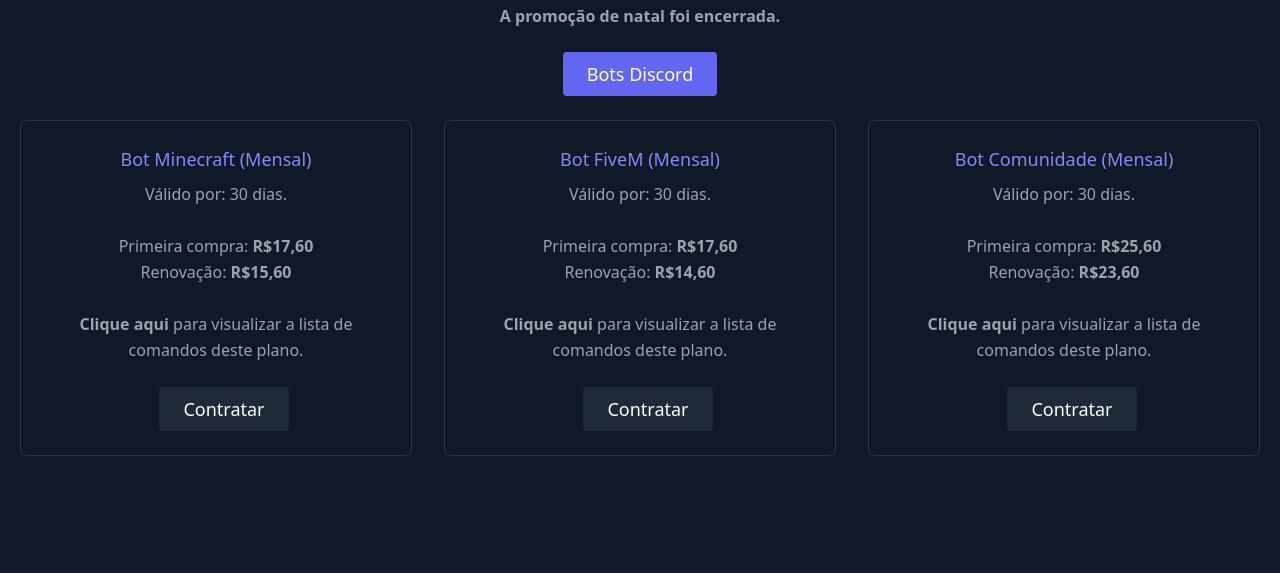
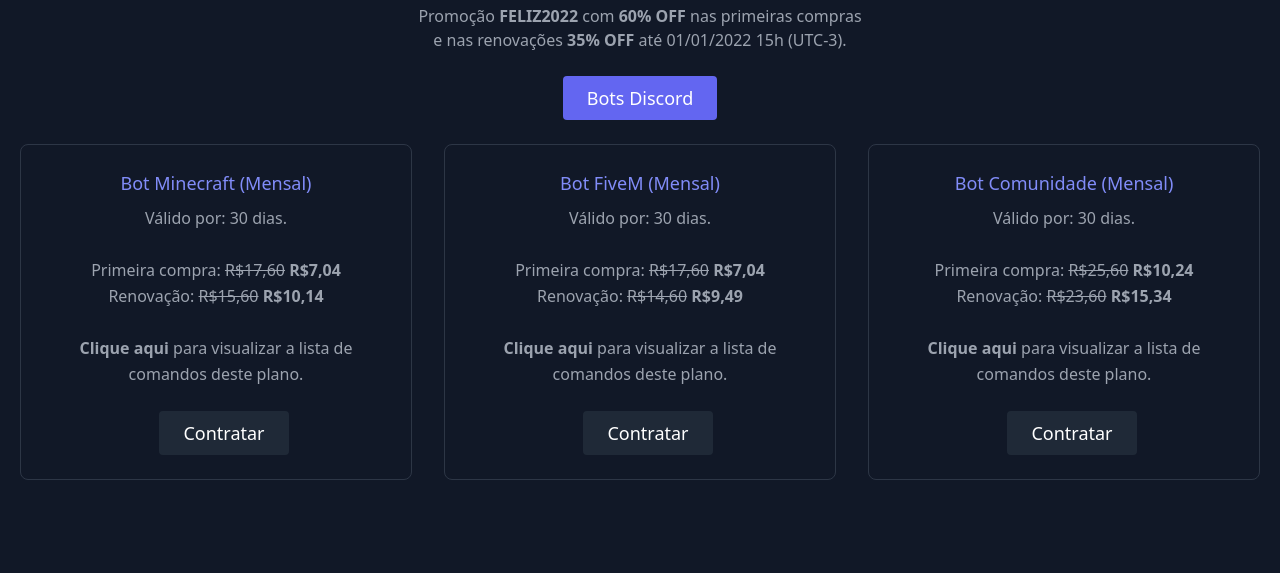
Before and after one commit to Jrzinneoar/hyoe, a plain HTML site: page plans/index.html in a window 1280 px wide. Shown: the part 227-800 px from the top of the page. Drawn offline with nearby package versions, Linux system fonts and the light colour scheme.

Commit message:
Promoção 2022

```diff
--- a/plans/index.html
+++ b/plans/index.html
@@ -78,7 +78,7 @@
               Planos
             </h1>
             <p>
-              <b>A promoção de natal foi encerrada.</b>
+              Promoção <strong>FELIZ2022</strong> com <strong>60% OFF</strong> nas primeiras compras<br>e nas renovações <strong>35% OFF</strong> até 01/01/2022 15h (UTC-3).
             </p>
             <br />
             <div class="flex justify-left">
@@ -112,8 +112,8 @@
                     </h2>
                     <p class="leading-relaxed text-base">
                       Válido por: 30 dias.<br><br>
-                      Primeira compra: <b>R$17,60</b><br>
-                      Renovação: <b>R$15,60</b><br><br>
+                      Primeira compra: <del>R$17,60</del> <strong>R$7,04</strong><br>
+                      Renovação: <del>R$15,60</del> <strong>R$10,14</strong><br><br>
                       <a href="/commands"><b>Clique aqui</b></a> para visualizar a lista de comandos deste plano.
                     </p><br>
                   <button
@@ -135,8 +135,8 @@
                     </h2>
                     <p class="leading-relaxed text-base">
                       Válido por: 30 dias.<br><br>
-                      Primeira compra: <b>R$17,60</b><br>
-                      Renovação: <b>R$14,60</b><br><br>
+                      Primeira compra: <del>R$17,60</del> <strong>R$7,04</strong><br>
+                      Renovação: <del>R$14,60</del> <strong>R$9,49</strong><br><br>
                       <a href="/commands/fivem"><b>Clique aqui</b></a> para visualizar a lista de comandos deste plano.
                     </p><br>
                   <button
@@ -157,8 +157,8 @@
                     </h2>
                     <p class="leading-relaxed text-base">
                       Válido por: 30 dias.<br><br>
-                      Primeira compra: <b>R$25,60</b><br>
-                      Renovação: <b>R$23,60</b><br><br>
+                      Primeira compra: <del>R$25,60</del> <strong>R$10,24</strong><br>
+                      Renovação: <del>R$23,60</del> <strong>R$15,34</strong><br><br>
                       <a href="/commands/comunidade"><b>Clique aqui</b></a> para visualizar a lista de comandos deste plano.
                     </p><br>
                   <button
```
